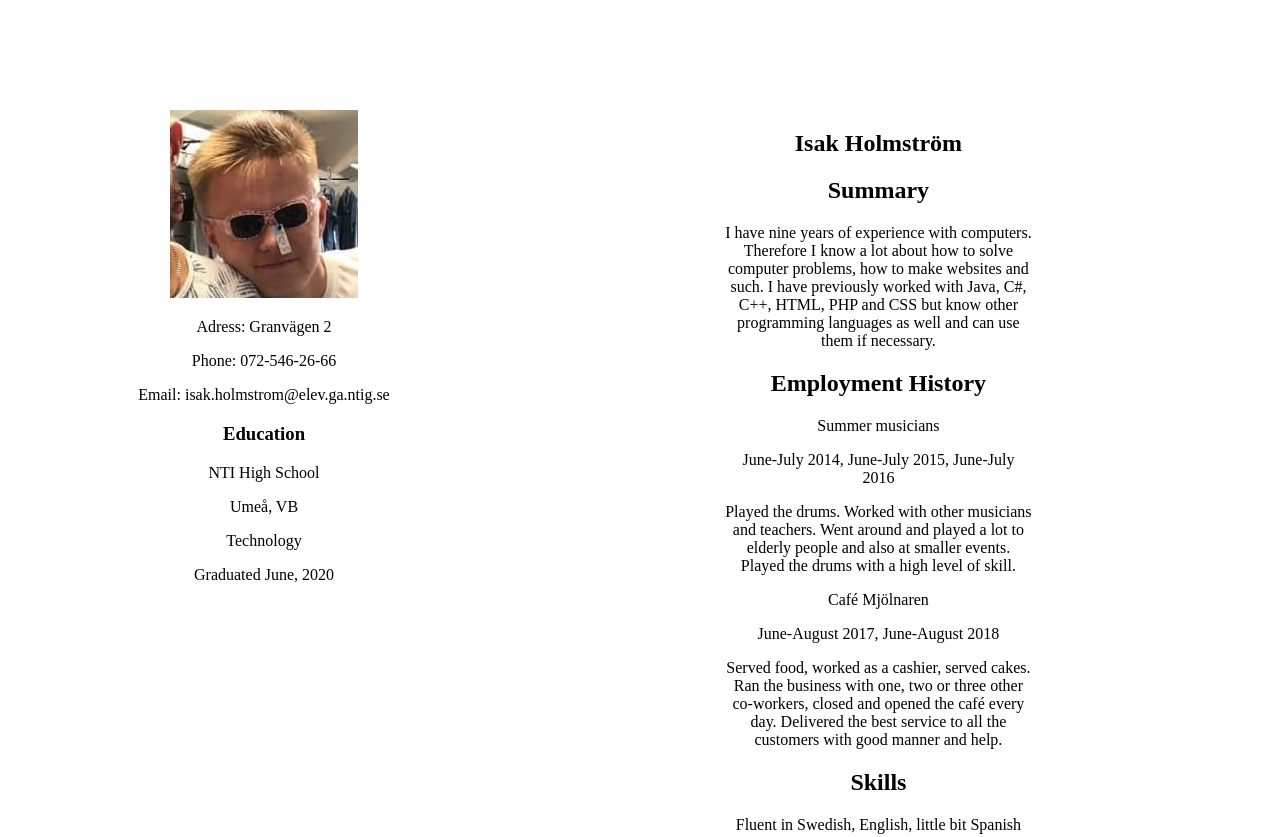
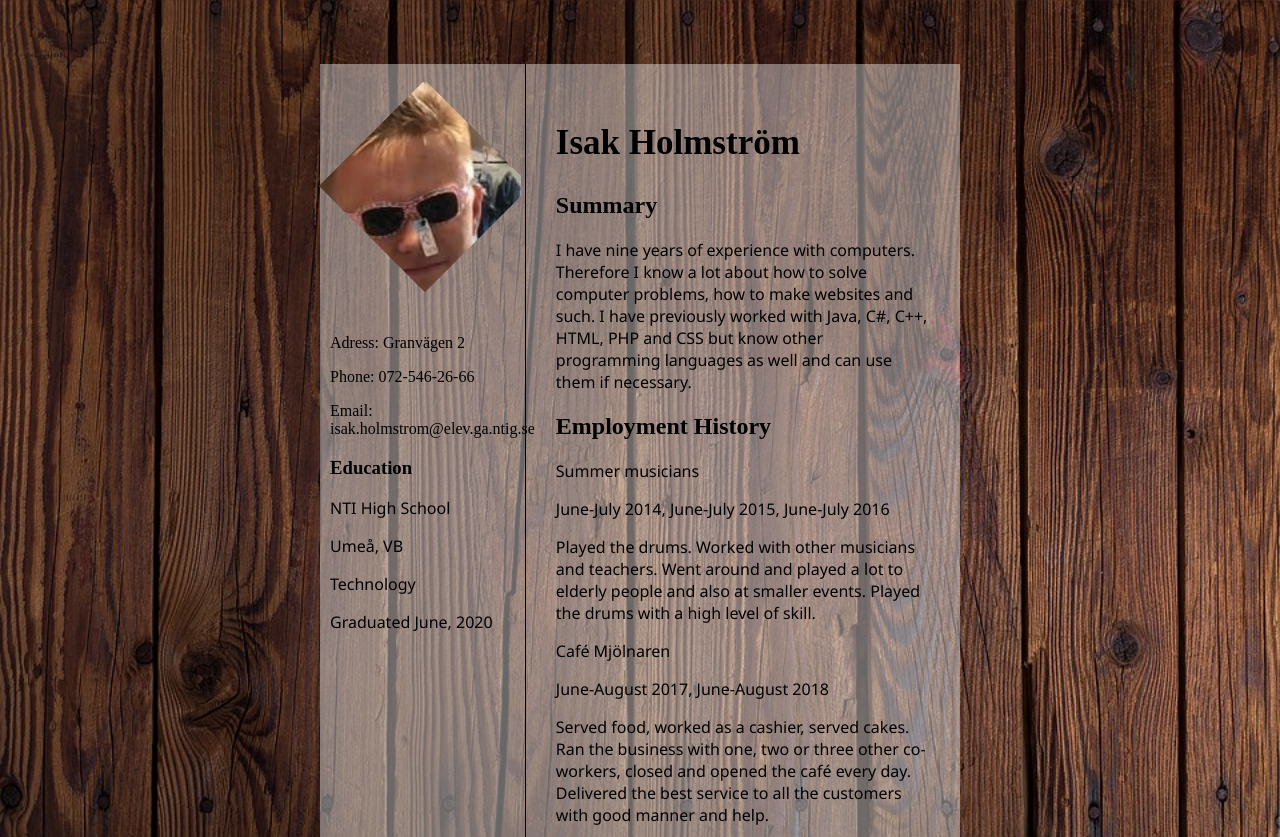
Before and after one commit to IsseNisse/cv, a plain HTML site: page index.html in a window 1280 px wide. Shown: the top 837 px of the page. Drawn offline with Linux system fonts and the light colour scheme; a web font is replaced by a local one.

Commit message:
cv update

```diff
--- a/css/style.css
+++ b/css/style.css
@@ -1,22 +1,63 @@
+body {
+	background-color: rgba(255, 255, 255, 0.4);
+	margin: 5% 25%;
+}
 
-body {
-	width: 80%
+
+main {
+	width: 68%;
+	margin-left: 32%;
+	border-left: 1px solid black;
 
 }
 
 section {
-	width: 30%;
-	text-align: center;
-	float: right;
-	margin-top: 10%;
+	padding: 30px;
+}
+
+aside {
+	width: 32%;
+	float: left;
+	padding: 10px;
+
 
 }
 
-nav {
-	width: 50%;
-	text-align: center;
-	float: left;
-	margin-top: 10%;
+.pic, .pic div {
+  margin: 0 auto;
+  transform-origin: 50% 50%;
+  overflow: hidden;
+  width: 150px;
+  height: 150px;
+  margin-bottom: 80px;
+  margin-top: 30px;
+}
 
+.pic {
+  transform: rotate(45deg) translateY(10px);
+}
 
+.pic .pic1 {
+  width: 235px;
+  height: 235px;
+  transform: rotate(-45deg) translateY(-74px);
 }
+
+.pic .pic1 img {
+  width: 100%;
+  height: auto;
+}
+
+h1 {
+	font-family: 'Arbutus Slab', serif;
+	font-size: 35px;
+}
+
+#signatur {
+	font-family: 'Homemade Apple', cursive;
+	text-decoration: underline;
+}
+
+p {
+	font-family: 'Noto Sans', sans-serif;
+}
--- a/index.html
+++ b/index.html
@@ -2,10 +2,45 @@
 <html lang="en">
 <head>
 	<link rel="stylesheet" type="text/css" href="css/style.css">
+	<link href="https://fonts.googleapis.com/css?family=Arbutus+Slab|Homemade+Apple|Noto+Sans" rel="stylesheet">
 	<meta charset="utf-8">
 	<title>CV</title>
+	<style type="text/css">
+		html{
+			background-image:url(bild/wall.jpg);
+			background-size: cover;
+			background-attachment: fixed;
+}
+	</style>
 </head>
 <body>
+
+	<aside>
+
+		<div>
+		    <div class="pic">
+		      	<div class="pic1">
+		      		<a href="bild/jesus.jpg" download="">
+		       		<img src="bild/jesus.jpg" alt="Picture of me!!!!!!" width="255" height="320" />
+		       	</a>
+		      	</div>
+		    </div>
+		</div>
+
+
+			<a>Adress: </a><a>Granvägen 2</a>
+			<p> </p>
+			<a>Phone: </a><a>072-546-26-66</a>
+			<p> </p>
+			<a>Email: </a><a>isak.holmstrom@elev.ga.ntig.se</a>
+
+
+
+			<h3>Education</h3>
+			<p>NTI High School</p><p>Umeå, VB</p>
+			<p>Technology</p><p>Graduated June,  2020</p>
+		</aside>
+
 	<main>
 
 		<section>
@@ -22,27 +57,8 @@
 			<h2>Skills</h2>
 			<p>Fluent in Swedish, English,  little bit Spanish</p><p>C++, C#, Java, PHP, HTML, CSS</p><p>Server programming</p><p>Photoshop, Illustrator, InDesign</p><p>Making Ice cream</p>
 
-			<p><span>Isak Holmström</span></p>
+			<p id="signatur"><span>Isak Holmström</span></p>
 		</section>
-
-
-		<nav>
-			<img src="bild/jesus.jpg">
-
-			<p> </p>
-
-			<a>Adress: </a><a>Granvägen 2</a>
-			<p> </p>
-			<a>Phone: </a><a>072-546-26-66</a>
-			<p> </p>
-			<a>Email: </a><a>isak.holmstrom@elev.ga.ntig.se</a>
-
-
-
-			<h3>Education</h3>
-			<p>NTI High School</p><p>Umeå, VB</p>
-			<p>Technology</p><p>Graduated June,  2020</p>
-		</nav>
 	</main>
 
 </body>
```
Also changed, not shown: bild/hehe.jpg (added), bild/wall.jpg (added).
